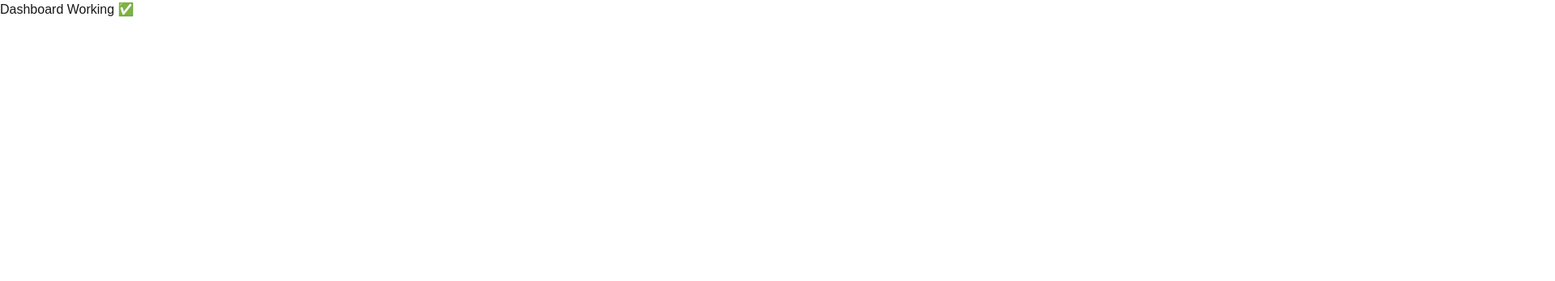
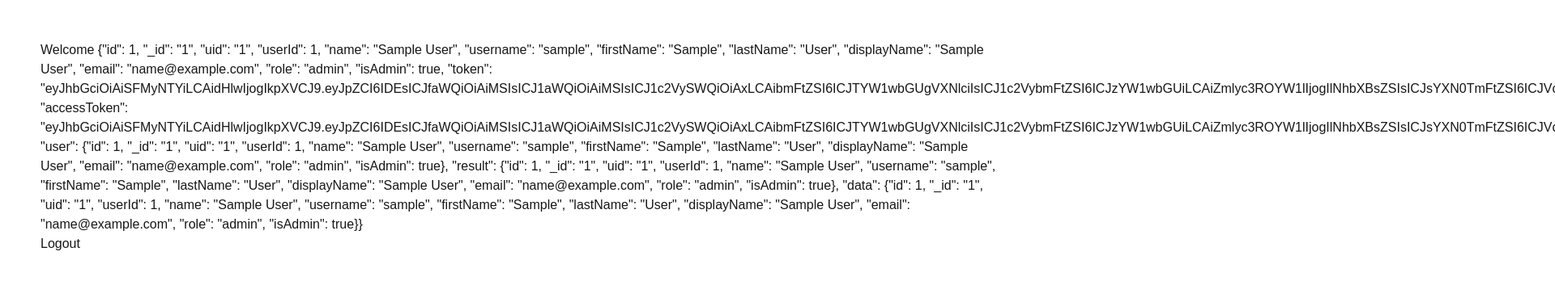
Before and after one commit to ashifpkali-maker/exportflow-ai, a Next.js app: page /dashboard in a window 1280 px wide. Shown: the top 348 px of the page at 81% size, 1920 px wide, since content can reach past the window. Built offline with nearby package versions, Linux system fonts and the light colour scheme; sample sign-in values are in the browser's storage.

Commit message:
update dashboard

```diff
--- a/app/dashboard/page.tsx
+++ b/app/dashboard/page.tsx
@@ -1,3 +1,34 @@
+"use client";
+
+import { useEffect, useState } from "react";
+
 export default function Dashboard() {
-  return <h1>Dashboard Working ✅</h1>;
+  const [user, setUser] = useState<string | null>(null);
+
+  useEffect(() => {
+    const savedUser = localStorage.getItem("user");
+
+    if (!savedUser) {
+      window.location.href = "/login";
+    } else {
+      setUser(savedUser);
+    }
+  }, []);
+
+  if (!user) return <p>Loading...</p>;
+
+  return (
+    <div style={{ padding: "50px" }}>
+      <h1>Welcome {user}</h1>
+
+      <button
+        onClick={() => {
+          localStorage.removeItem("user");
+          window.location.href = "/login";
+        }}
+      >
+        Logout
+      </button>
+    </div>
+  );
 }
```
